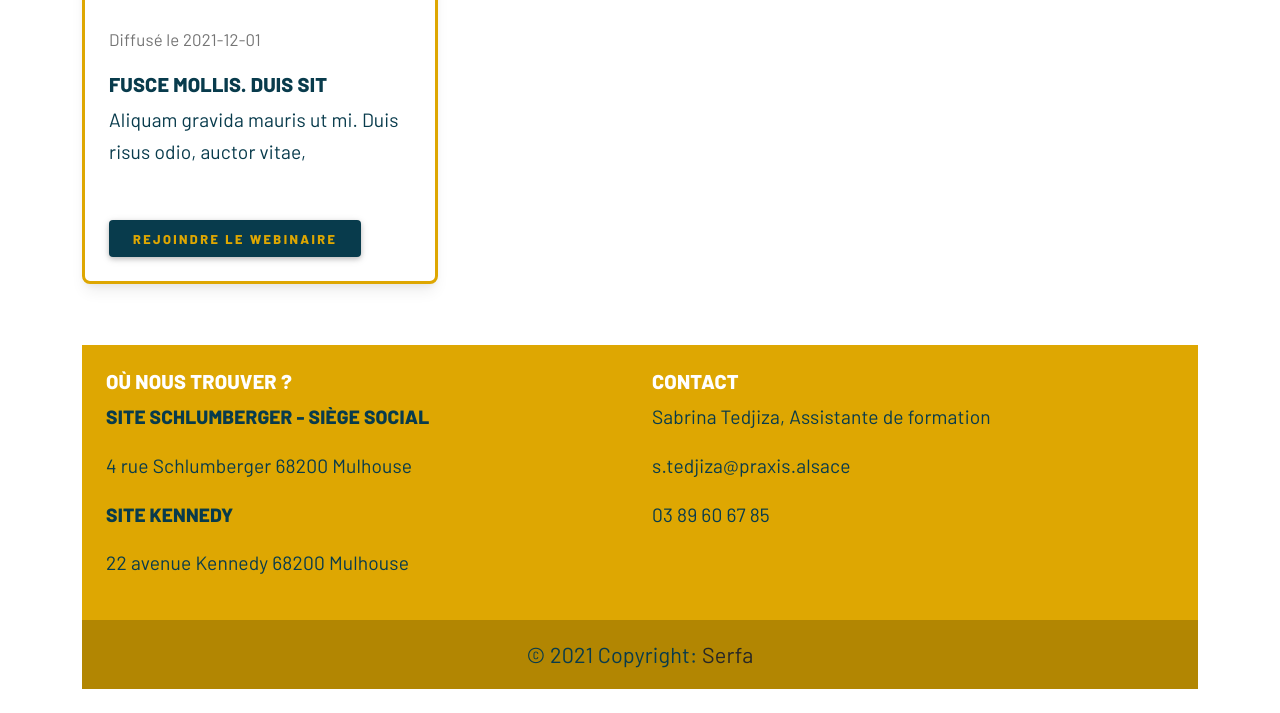
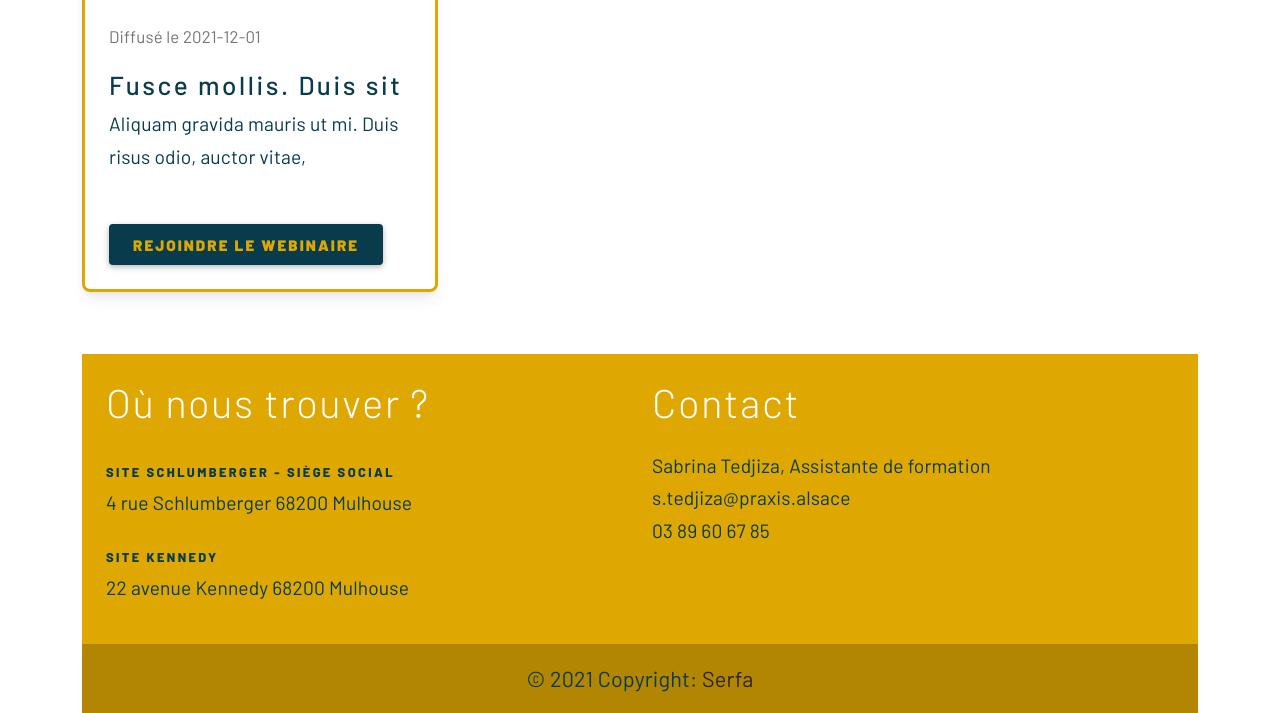
Before and after one commit to HelixFix/Webinaire, a PHP site: page / in a window 1280 px wide. Shown: the part 1852-2565 px from the top of the page. Before the commit the page ends 2541 px from the top, so only its background shows below. Run offline with PHP 8.4, Linux system fonts and the light colour scheme; data comes from the database, SQL or seed files in the repository; some libraries are stand-ins or nearby versions.

Commit message:
:lipstick: Custom fonts

```diff
--- a/index.php
+++ b/index.php
@@ -101,7 +101,7 @@ $test = $tblWebinaire2->fetch();
                         <img class="card-img-top" src="https://loremflickr.com/640/360" alt="Card image cap">
                         <div class="card-body">
                             <p class=""><small class="text-muted">Diffusé le <?php echo $ligne['date'] ?></small></p>
-                            <h5 class="card-title"><?php echo $ligne['nomLive'] ?></h5>
+                            <h3 class="card-title"><?php echo $ligne['nomLive'] ?></h3>
                             <p class="card-text"><?php echo $ligne['resumer'] ?></p>
                             <a href="index.php?page=formwebinaire&idwebinaire=<?php echo $ligne['id']; ?>" class="btn">Rejoindre le webinaire</a>
                         </div>
@@ -147,23 +147,23 @@ $test = $tblWebinaire2->fetch();
                 <div class="row">
                     <!--Grid column-->
                     <div class="col-lg-6 col-md-12 mb-4 mb-md-0">
-                        <h5 class="text-uppercase">Où nous trouver ?</h5>
+                        <h5>Où nous trouver ?</h5>
 
-                        <p>
+                        <span>
                             <b>
                                 SITE SCHLUMBERGER - Siège social
                             </b>
-                        </p>
+                        </span>
 
                         <p>
                             4 rue Schlumberger 68200 Mulhouse
                         </p>
 
-                        <p>
+                        <span>
                             <b>
                                 SITE KENNEDY
                             </b>
-                        </p>
+                        </span>
 
                         <p>
                             22 avenue Kennedy 68200 Mulhouse
@@ -174,17 +174,13 @@ $test = $tblWebinaire2->fetch();
 
                     <!--Grid column-->
                     <div class="col-lg-6 col-md-12 mb-4 mb-md-0">
-                        <h5 class="text-uppercase">Contact </h5>
+                        <h5>Contact </h5>
 
                         <p>
                             Sabrina Tedjiza, Assistante de formation
-                        </p>
-
-                        <p>
+<br>
                             s.tedjiza@praxis.alsace
-                        </p>
-
-                        <p>
+<br>
                             03 89 60 67 85
                         </p>
                     </div>
--- a/style.css
+++ b/style.css
@@ -1,4 +1,4 @@
-@import url('https://fonts.googleapis.com/css2?family=Barlow:wght@400;800;900&display=swap');
+@import url('https://fonts.googleapis.com/css2?family=Barlow:wght@300;400;500;800;900&display=swap');
 
 
 /**********LOGIN*********/
@@ -314,8 +314,6 @@ hr:: focus:: before {
   margin-bottom: 25px;
 }
 
-
-
 body {
   font-family: 'Barlow', sans-serif;
   font-weight: 400;
@@ -334,14 +332,14 @@ footer h5 {
 }
 
 p {
-  font-family: 'Barlow', sans-serif;
   font-weight: 400;
   color: #083B4C;
   font-size: 1.2rem;
+
 }
 
-p>b {
-  text-transform: uppercase;
+footer>p {
+  margin-bottom: 3rem;
 }
 
 a.nav-link {
@@ -366,23 +364,38 @@ a.nav-link:hover {
 
 li.btn {
   background-color: #dea702;
+  font-weight: 800;
+  font-size: .8rem;
+  letter-spacing: .15rem;
 }
 
 .btn {
   background-color: #083B4C;
   color: #dea702;
+  font-weight: 900;
+  font-size: .95rem;
+  letter-spacing: .13rem;
 }
 
 .btn:hover {
   color: white;
+
 }
 
-li.btn, a.btn {
+li.btn,
+a.btn,
+h1,
+h2,
+span>b {
   text-transform: uppercase;
-  font-family: 'Barlow', sans-serif;
-  font-weight: 800;
+
+}
+
+span>b {
   font-size: .8rem;
   letter-spacing: .15rem;
+  font-weight: 800;
+
 }
 
 h1 {
@@ -400,12 +413,24 @@ h2 {
   line-height: 1.3;
 }
 
+h3 {
+  font-size: 26px;
+  letter-spacing: 0.1em;
+  font-weight: 500;
+  overflow: hidden;
+  white-space: nowrap;
+}
+
 h1,
-h2,
+h2 {
+  font-weight: 800;
+}
+
 h5 {
-  text-transform: uppercase;
-  font-family: 'Barlow', sans-serif;
-  font-weight: 800;
+  font-size: 2.5rem;
+  letter-spacing: .1rem;
+  margin-bottom: 1.5rem;
+  font-weight: 300;
 }
 
 .card-text {
```
